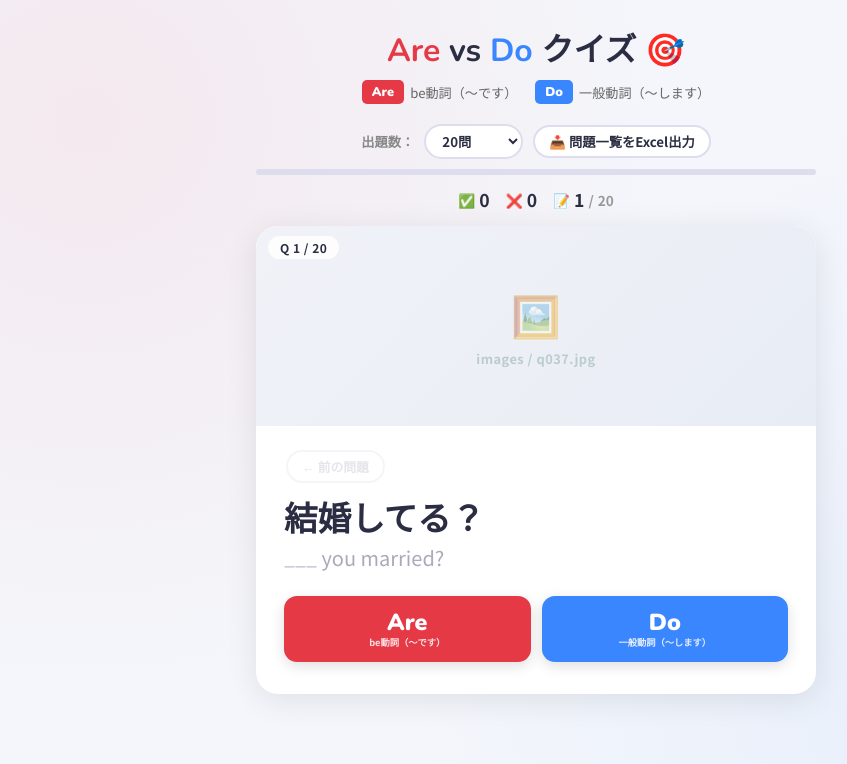
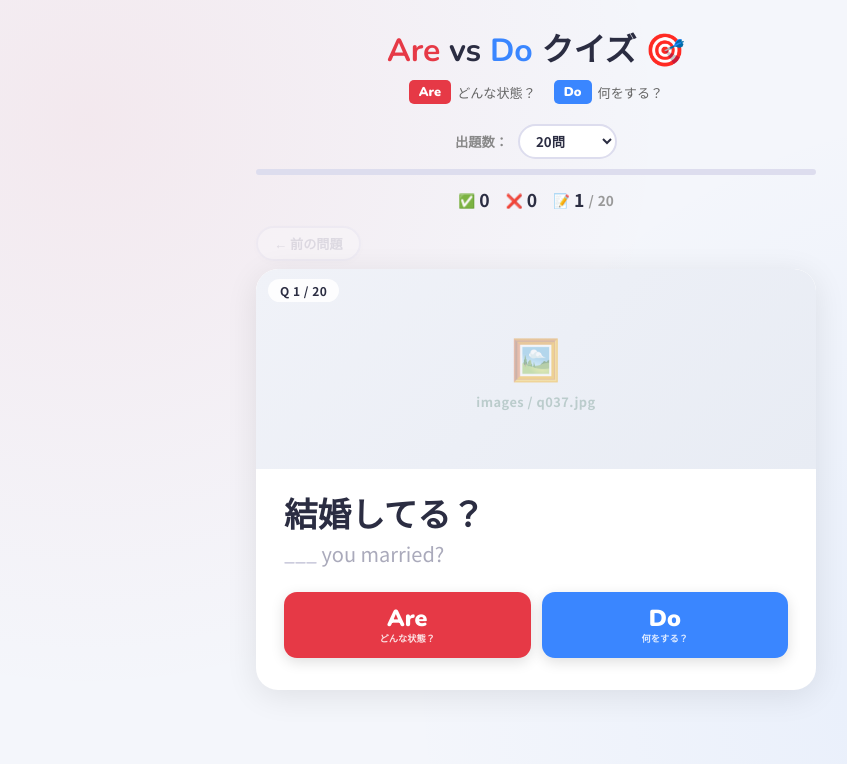
Before and after one commit to winniek75/aredo-game, a plain HTML site: page index.html in a window 1280 px wide. Shown: the whole page, without its empty margins (104-951 px from the left). Drawn offline with nearby package versions, Linux system fonts and the light colour scheme.

Commit message:
Add files via upload

```diff
--- a/index.html
+++ b/index.html
@@ -148,17 +148,19 @@
 
   /* ─── Nav row (back button) ──────────────────── */
   .nav-row{
-    display:flex; justify-content:flex-start; padding:0 0 14px 2px;
+    display:flex; justify-content:flex-start;
+    width:min(560px,100%); margin-bottom:8px;
   }
   .back-btn{
     display:flex; align-items:center; gap:5px;
-    background:none; border:2px solid #dde; border-radius:99px;
-    padding:5px 14px; cursor:pointer; font-size:.8rem; font-weight:700;
-    color:#aab; font-family:'Noto Sans JP',sans-serif;
+    background:white; border:2px solid #dde; border-radius:99px;
+    padding:6px 16px; cursor:pointer; font-size:.82rem; font-weight:700;
+    color:#99a; font-family:'Noto Sans JP',sans-serif;
+    box-shadow:0 2px 8px rgba(0,0,0,.06);
     transition:all .15s;
   }
-  .back-btn:hover{border-color:#aab;color:var(--text);}
-  .back-btn:disabled{opacity:.3;cursor:default;}
+  .back-btn:hover{border-color:#aab;color:var(--text);box-shadow:0 4px 12px rgba(0,0,0,.1);}
+  .back-btn:disabled{opacity:.25;cursor:default;}
 
   /* ─── Feedback overlay ───────────────────────── */
   .feedback{
@@ -216,8 +218,8 @@
 <div class="header">
   <h1><span class="are">Are</span> vs <span class="do">Do</span> クイズ 🎯</h1>
   <div class="legend">
-    <div class="legend-item"><div class="legend-badge are">Are</div>be動詞（〜です）</div>
-    <div class="legend-item"><div class="legend-badge do">Do</div>一般動詞（〜します）</div>
+    <div class="legend-item"><div class="legend-badge are">Are</div>どんな状態？</div>
+    <div class="legend-item"><div class="legend-badge do">Do</div>何をする？</div>
   </div>
 </div>
 
@@ -230,7 +232,7 @@
     <option value="50">50問</option>
     <option value="100">全100問</option>
   </select>
-  <button class="export-btn" onclick="exportCSV()">📥 問題一覧をExcel出力</button>
+  <button class="export-btn" style="display:none" onclick="exportCSV()">📥 問題一覧をExcel出力</button>
 </div>
 
 <div class="progress-wrap"><div class="progress-bar" id="progressBar" style="width:0%"></div></div>
@@ -241,6 +243,9 @@
   <span>📝 <span class="num" id="scoreCurrent">1</span> / <span id="scoreTotal">20</span></span>
 </div>
 
+<div class="nav-row">
+  <button class="back-btn" id="backBtn" onclick="goBack()" disabled>← 前の問題</button>
+</div>
 <div class="card" id="card">
   <!-- Photo area -->
   <div class="photo-area" id="photoArea">
@@ -254,17 +259,14 @@
 
   <!-- Card body -->
   <div class="card-body">
-    <div class="nav-row">
-      <button class="back-btn" id="backBtn" onclick="goBack()" disabled>← 前の問題</button>
-    </div>
     <div class="question-jp" id="qJp"></div>
     <div class="question-rest" id="qRest"></div>
     <div class="btn-row">
       <button class="btn btn-are" id="btnAre" onclick="answer('Are')">
-        Are<span class="sub">be動詞（〜です）</span>
+        Are<span class="sub">どんな状態？</span>
       </button>
       <button class="btn btn-do" id="btnDo" onclick="answer('Do')">
-        Do<span class="sub">一般動詞（〜します）</span>
+        Do<span class="sub">何をする？</span>
       </button>
     </div>
   </div>
```
